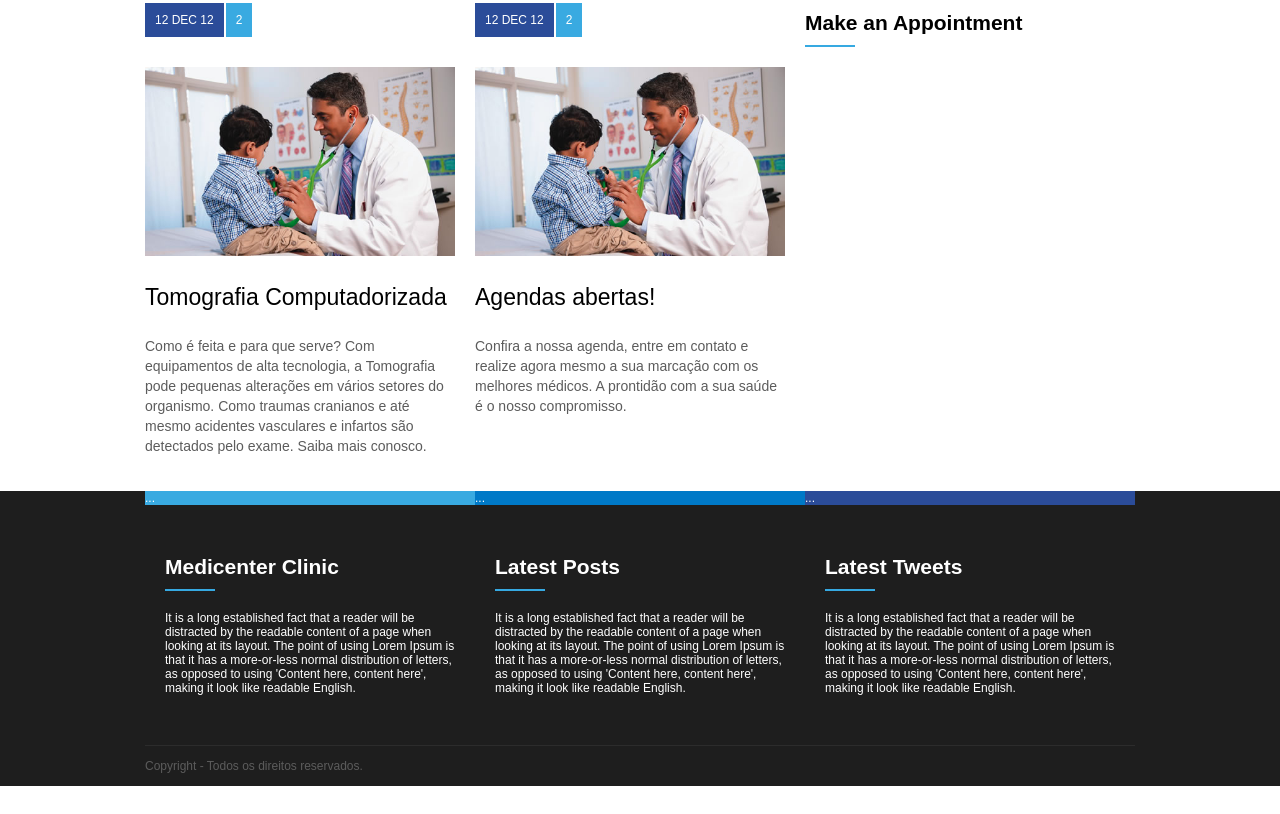
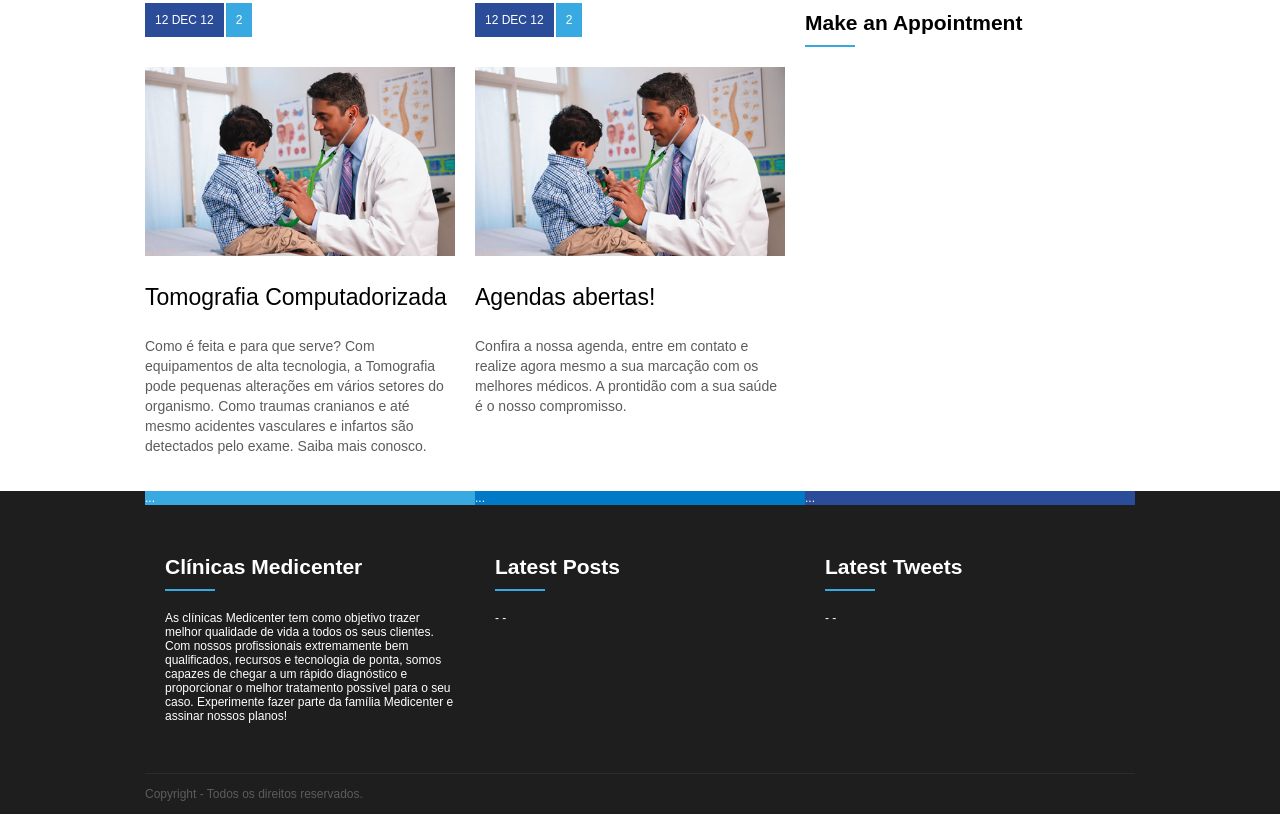
Before and after one commit to DaherMansur/Medicenter, a plain HTML site: page index.html in a window 1280 px wide. Shown: the part 1360-2174 px from the top of the page. Before the commit the page ends 2146 px from the top, so only its background shows below. Drawn offline with Linux system fonts and the light colour scheme.

Commit message:
copywriting 2

```diff
--- a/index.html
+++ b/index.html
@@ -221,15 +221,12 @@
             <div class="footer-area">
                 <div class="footer-area-item">
                     <div class="widget-title">
-                        <div class="widget-title-text">Medicenter Clinic</div>
+                        <div class="widget-title-text">Clínicas Medicenter</div>
                         <div class="widget-title-bar"></div>
                     </div>
 
                     <div class="widget-body">
-                        It is a long established fact that a reader will be distracted by the readable
-                        content of a page when looking at its layout. The point of using Lorem Ipsum
-                        is that it has a more-or-less normal distribution of letters, as opposed to using 'Content here,
-                        content here', making it look like readable English.
+                        As clínicas Medicenter tem como objetivo trazer melhor qualidade de vida a todos os seus clientes. Com nossos profissionais extremamente bem qualificados, recursos e tecnologia de ponta, somos capazes de chegar a um rápido diagnóstico e proporcionar o melhor tratamento possível para o seu caso. Experimente fazer parte da família Medicenter e assinar nossos planos!
                     </div>
                 </div>
                 <div class="footer-area-item">
@@ -239,10 +236,7 @@
                     </div>
 
                     <div class="widget-body">
-                        It is a long established fact that a reader will be distracted by the readable
-                        content of a page when looking at its layout. The point of using Lorem Ipsum
-                        is that it has a more-or-less normal distribution of letters, as opposed to using 'Content here,
-                        content here', making it look like readable English.
+                        - -
                     </div>
                 </div>
                 <div class="footer-area-item">
@@ -252,10 +246,7 @@
                     </div>
 
                     <div class="widget-body">
-                        It is a long established fact that a reader will be distracted by the readable
-                        content of a page when looking at its layout. The point of using Lorem Ipsum
-                        is that it has a more-or-less normal distribution of letters, as opposed to using 'Content here,
-                        content here', making it look like readable English.
+                        - -
                     </div>
                 </div>
             </div>
```
